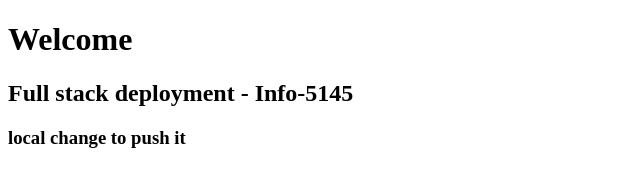
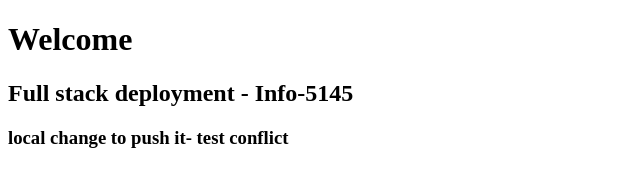
Before and after one commit to AbdWaked/AbdallahPublicRemoteRepo, a plain HTML site: page index.html in a window 1280 px wide. Shown: the whole page, without its empty margins (0-640 px from the left). Drawn offline with Linux system fonts and the light colour scheme.

Commit message:
Update index.html
Conflict resolution

```diff
--- a/index.html
+++ b/index.html
@@ -8,6 +8,6 @@
 <body>
     <h1>Welcome</h1>
     <h2>Full stack deployment - Info-5145</h2>
-    <h3>local change to push it</h3>
+    <h3>local change to push it- test conflict</h3>
 </body>
 </html>
```
